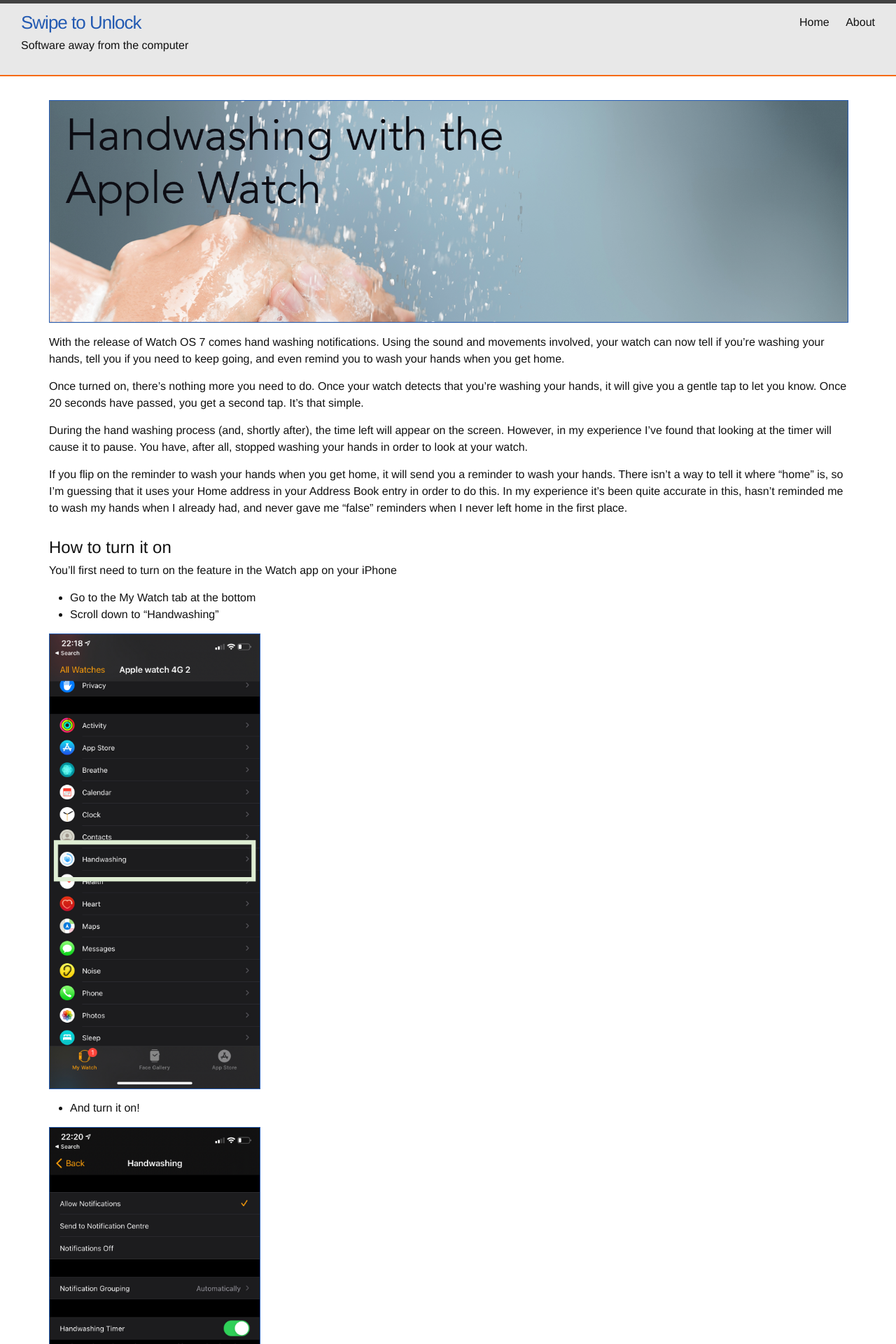
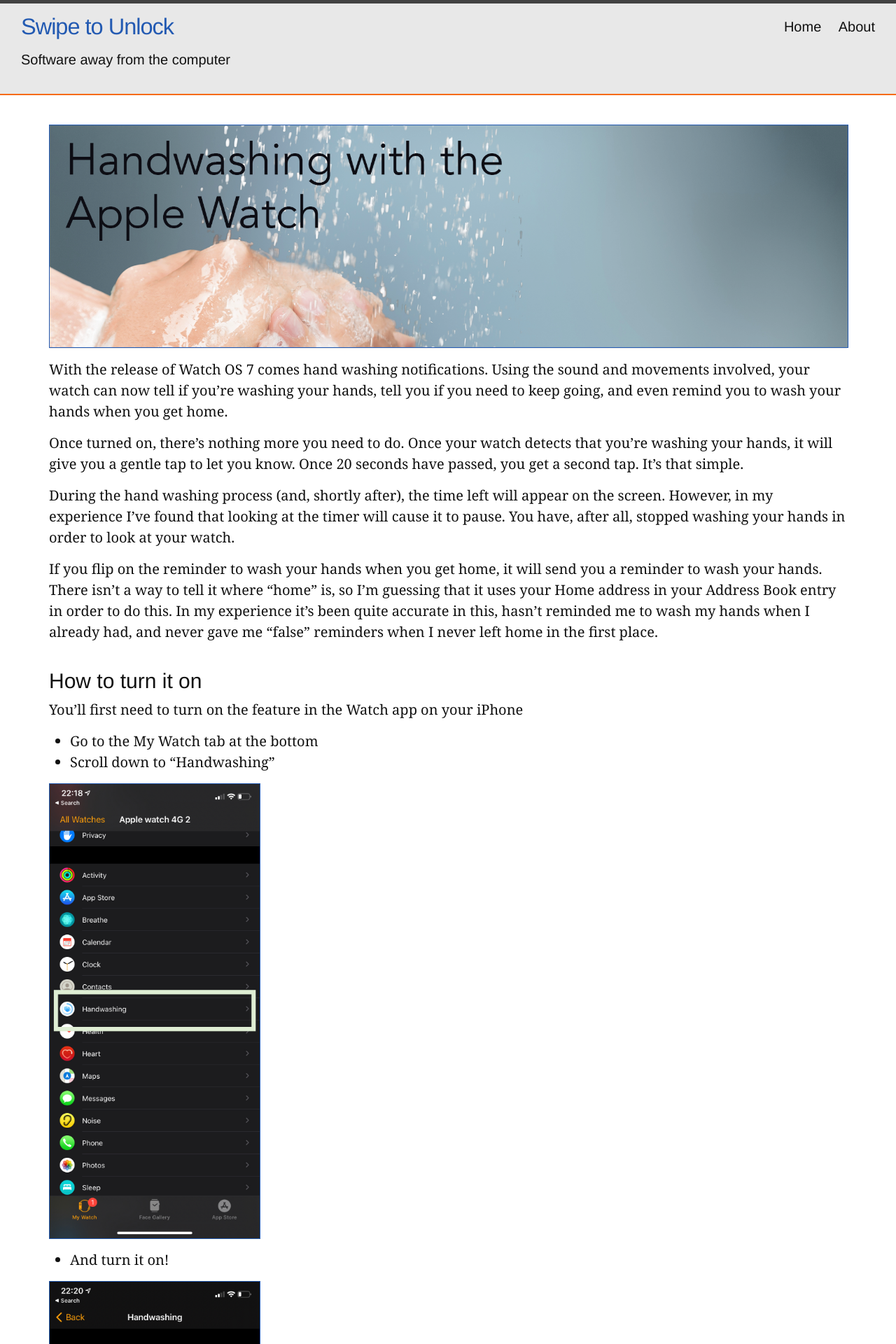
Before and after one commit to thatdamnqa/swipetounlock, a Jekyll site: the page built from index.html, in a window 1280 px wide. Shown: the top 1920 px of the page at 70% size. Built offline with Jekyll 4.4.1, drawn with Linux system fonts in a browser that asks for light colours; the list of posts is cut into pages by our own code.

Commit message:
Improved fonts

```diff
--- a/_sass/styles/layout.scss
+++ b/_sass/styles/layout.scss
@@ -22,6 +22,7 @@ body {
 }
 
 header {
+  font-family: $head-font-family;
   background-color: $grey-color-light;
   border-bottom: 2px solid $orange-color;
   border-top: 5px solid $grey-color-dark;
@@ -71,8 +72,8 @@ footer {
  * Headings
  */
 h1, h2, h4, h5, h6 {
+  font-family: $head-font-family;
   font-weight: $base-font-weight;
-
   margin-top: 2ex;
 }
 
--- a/_sass/styles/variables.scss
+++ b/_sass/styles/variables.scss
@@ -1,5 +1,7 @@
-$base-font-family: "Avenir Book", Helvetica, sans-serif;
-$base-font-size:   16px !default;
+$head-font-family: "Avenir Book", Helvetica, sans-serif;
+$base-font-family: "Georgia", "Times New Roman", serif;
+
+$base-font-size:   20px !default;
 $base-font-weight: 400 !default;
 $small-font-size:  $base-font-size * 0.875 !default;
 $base-line-height: 1.5 !default;
```
Also changed, not shown: 1 other file.
